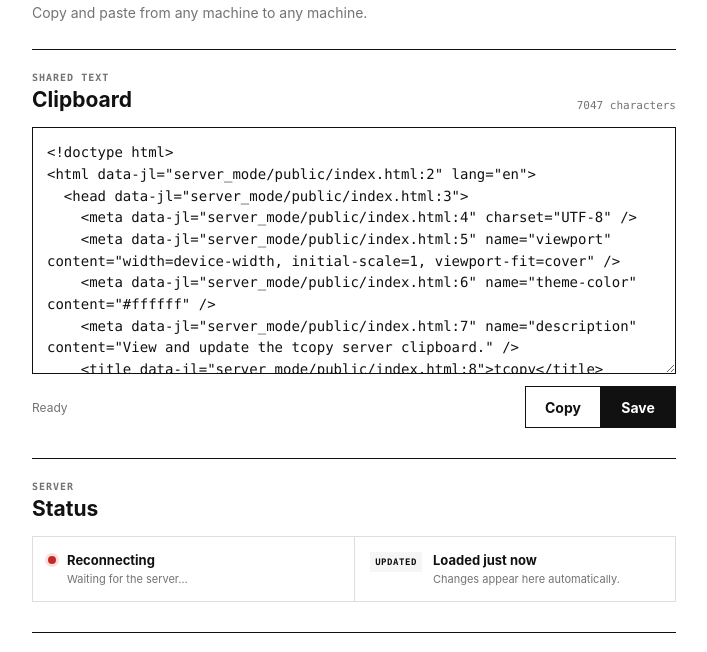
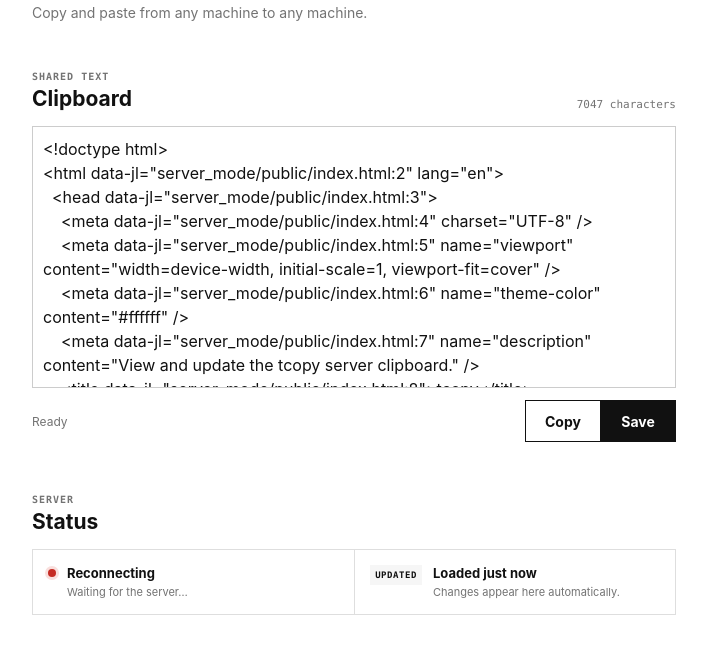
Before and after one commit to lhypds/tcopy, a website: page server_mode/public/index.html in a window 1280 px wide. Shown: the part 82-734 px from the top of the page, without its empty margins (286-993 px from the left). Drawn offline with Linux system fonts and the light colour scheme; no server answers.

Commit message:
Fix stype

```diff
--- a/server_mode/public/styles.css
+++ b/server_mode/public/styles.css
@@ -64,7 +64,6 @@ button {
 }
 
 .section {
-  border-top: 1px solid var(--line);
   padding: 22px 0 30px;
 }
 
@@ -104,19 +103,18 @@ h2 {
   display: block;
   width: 100%;
   min-height: 220px;
-  padding: 14px;
-  resize: vertical;
-  border: 1px solid var(--line);
+  padding: 10px;
+  resize: none;
+  border: 1px solid #cccccc;
   border-radius: 0;
   outline: none;
   background: var(--paper);
-  font-family: "SFMono-Regular", Consolas, "Liberation Mono", monospace;
-  font-size: 14px;
-  line-height: 1.55;
+  font-family: inherit;
+  line-height: 1.5;
 }
 
 #clipboard:focus {
-  box-shadow: inset 0 0 0 1px var(--line);
+  border-color: #555555;
 }
 
 #clipboard::placeholder {
```
